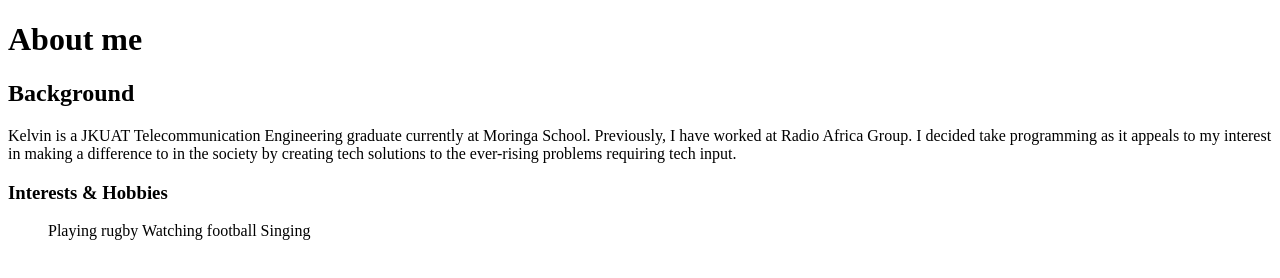
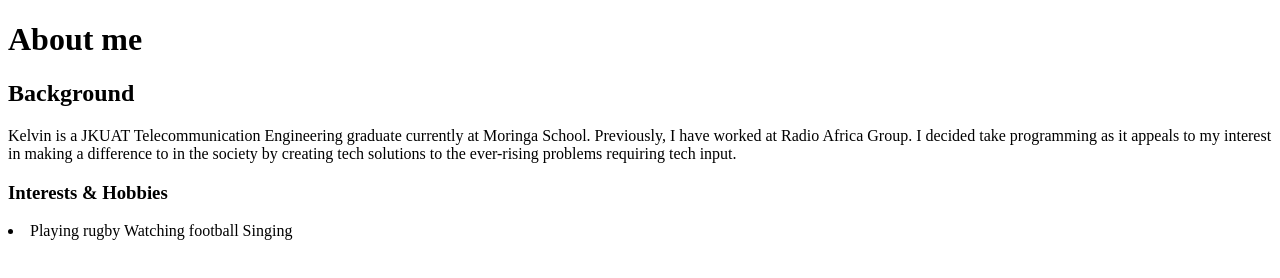
Before and after one commit to Kkituni/kelvinIP, a plain HTML site: page aboutme.html in a window 1280 px wide. Drawn offline with Linux system fonts and the light colour scheme.

Commit message:
Rectified some elements

```diff
--- a/aboutme.html
+++ b/aboutme.html
@@ -1,7 +1,9 @@
 <!DOCTYPE html>
+<html lang="en"
   <head>
 <title>KELVIN KITUNI</title>
   </head>
+  <body>
     <h1>About me</h1>
     <h2>Background</h2>
     <p>Kelvin is a JKUAT Telecommunication Engineering graduate currently at
@@ -10,8 +12,11 @@
        in the society by creating tech solutions to the ever-rising problems
        requiring tech input.</p>
     <h3>Interests & Hobbies</h3>
-  <ol>
+    <li>
       Playing rugby
       Watching football
       Singing
-  </ol>
+    </li>
+
+  </body>
+</html>
```
Lines whose indentation alone changed are shown as unchanged.
